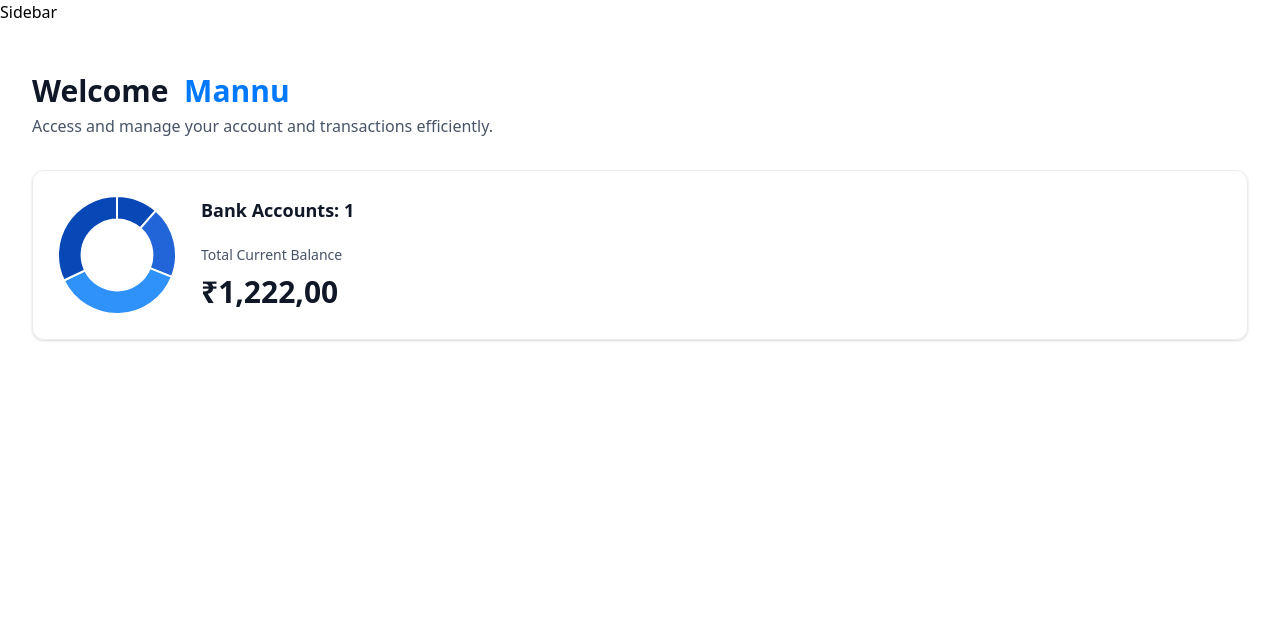
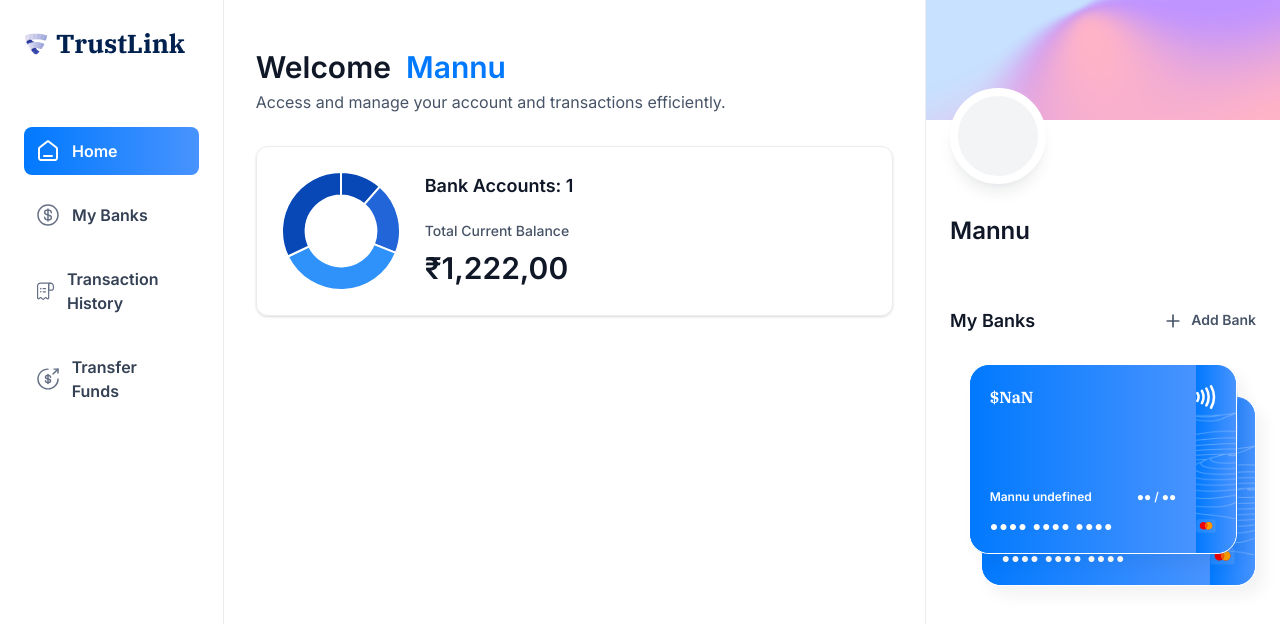
Before and after one commit to XenosWarlocks/TrustLink, a Next.js app: page / in a window 1280 px wide. Shown: the top 624 px of the page. Built offline with nearby package versions, Linux system fonts and the light colour scheme.

Commit message:
Add files via upload

```diff
--- a/app/(root)/layout.tsx
+++ b/app/(root)/layout.tsx
@@ -1,3 +1,6 @@
+import Sidebar from "@/components/sidebar";
+import MobileNav from "@/components/mobile-nav";
+import Image from "next/image";
 
 
 export default function RootLayout({
@@ -5,10 +8,20 @@ export default function RootLayout({
 }: Readonly<{
   children: React.ReactNode;
 }>) {
+  const loggedIn = { firstName: "Mannu", lastName: "Pillai" };
   return (
-    <main>
-        Sidebar
+    <main className="flex h-screen w-full font-inter">
+      <Sidebar user={loggedIn} />
+
+      <div className="flex size-full flex-col">
+        <div className="root-layout">
+          <Image src="/icons/logo.svg" width={30} height={30} alt="logo" />
+          <div>
+            <MobileNav user={loggedIn} />
+          </div>
+        </div>
         {children}
+      </div>
     </main>
   );
 }
--- a/app/(root)/page.tsx
+++ b/app/(root)/page.tsx
@@ -1,4 +1,5 @@
 import HeaderBox from '@/components/header-box';
+import RightSidebar from '@/components/right-sidebar';
 import TotalBalanceBox from '@/components/total-balance-box';
 import React from 'react';
 
@@ -23,7 +24,15 @@ const Home = async () => {
                     totalCurrentBalance={1222}
                 />
             </header>
+            {/* {<RecentTransactions />} */}
         </div>
+        <RightSidebar
+            user={loggedIn}
+            // transactions={account?.transactions}
+            transactions={[]}
+            // banks={accountsData?.slice(0, 2)}
+            banks={[{}, {}]}
+        />
     </section>
   )
 }
```
Also changed, not shown: app/(root)/my-banks/page.tsx (added).
